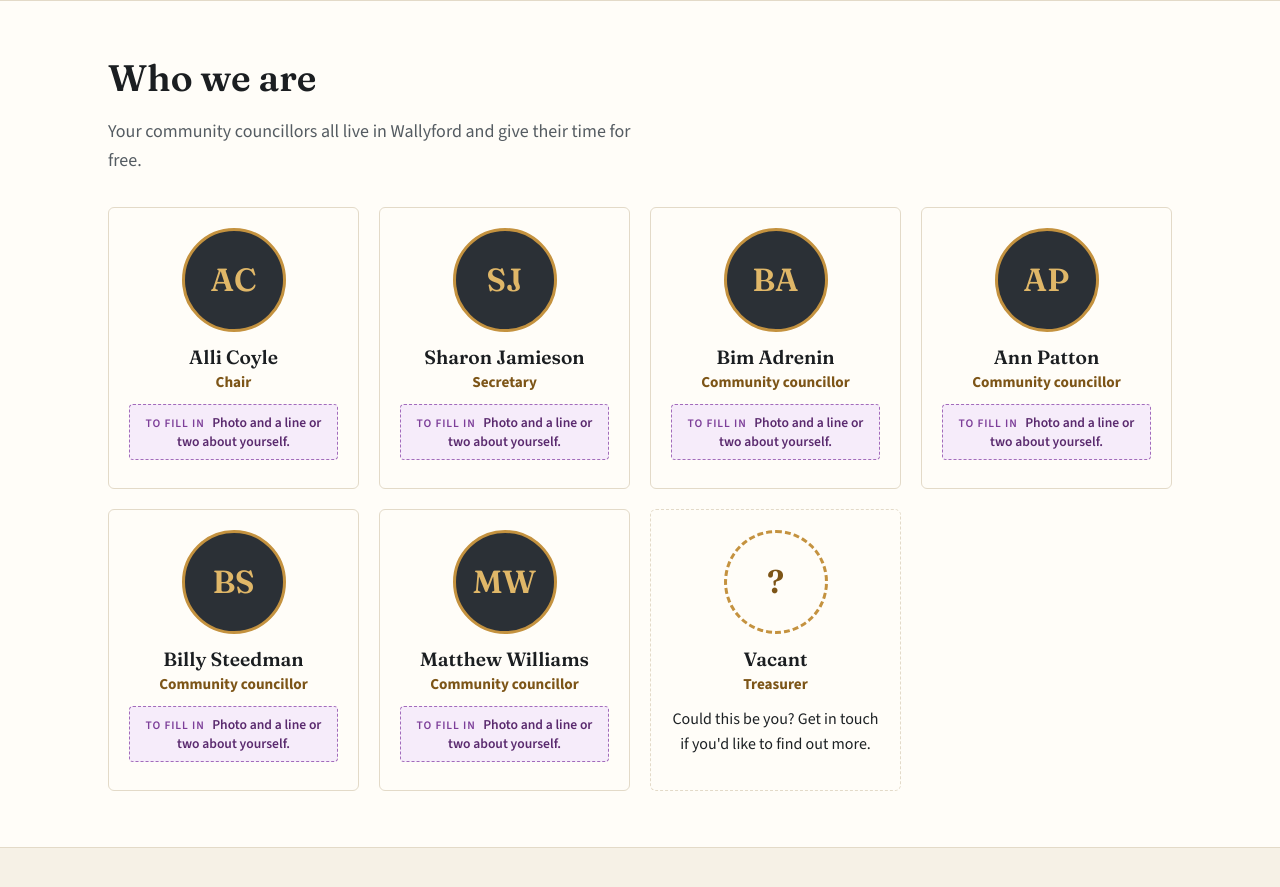
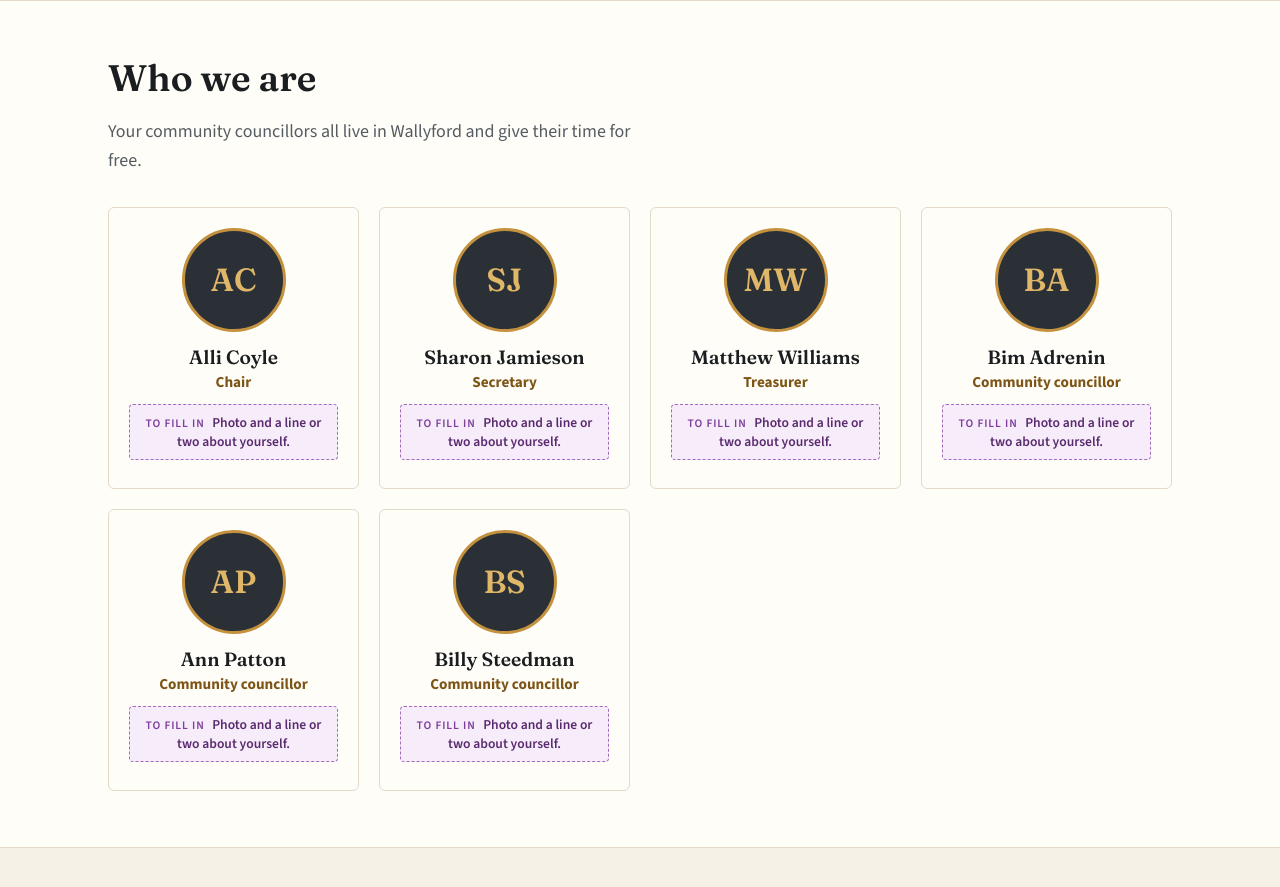
Before and after one commit to dochtie/wallyford-community-council, a Jekyll site: the page built from council.html, in a window 1280 px wide and 900 px high, scrolled down 1238 px. Shown: the top 887 px of the window. Built offline with Jekyll 4.4.1, drawn with Linux system fonts in a browser that asks for light colours; some of the changed text lies outside the part shown.

Commit message:
List Matthew Williams as Treasurer
Treasurer is no longer vacant, so drop the vacancy card and the
"Treasurer post is vacant" line in Get involved.

Co-Authored-By: Claude Opus 5.5 <noreply@anthropic.com>
Claude-Session: https://claude.ai/code/session_01AHWgmrUU9kjoZf2z29Rxty

```diff
--- a/_data/councillors.yml
+++ b/_data/councillors.yml
@@ -10,6 +10,11 @@
 
 - name: Sharon Jamieson
   role: Secretary
+  photo:
+  blurb:
+
+- name: Matthew Williams
+  role: Treasurer
   photo:
   blurb:
 
@@ -27,13 +32,3 @@
   role: Community councillor
   photo:
   blurb:
-
-- name: Matthew Williams
-  role: Community councillor
-  photo:
-  blurb:
-
-- name: Vacant
-  role: Treasurer
-  vacant: true
-  blurb: Could this be you? Get in touch if you'd like to find out more.
--- a/council.html
+++ b/council.html
@@ -161,7 +161,7 @@ description: What Wallyford Community Council does, who we are, when we meet, th
       </div>
       <div class="card">
         <h3>Become a councillor</h3>
-        <p>We have room for more members, and the Treasurer post is vacant. Get in touch and we'll tell you what's involved.</p>
+        <p>We always have room for more members. Get in touch and we'll tell you what's involved.</p>
       </div>
     </div>
   </div>
```
